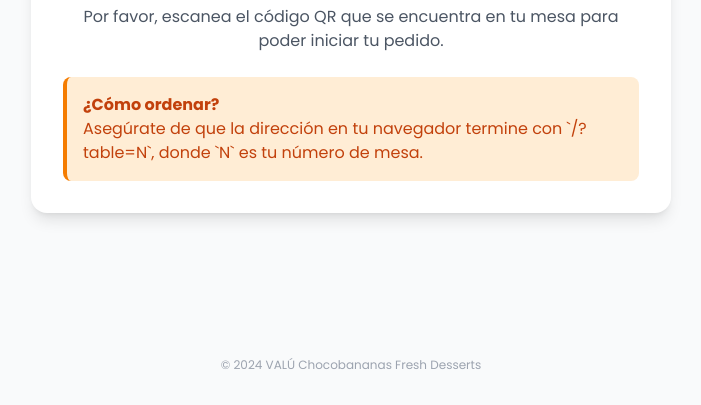
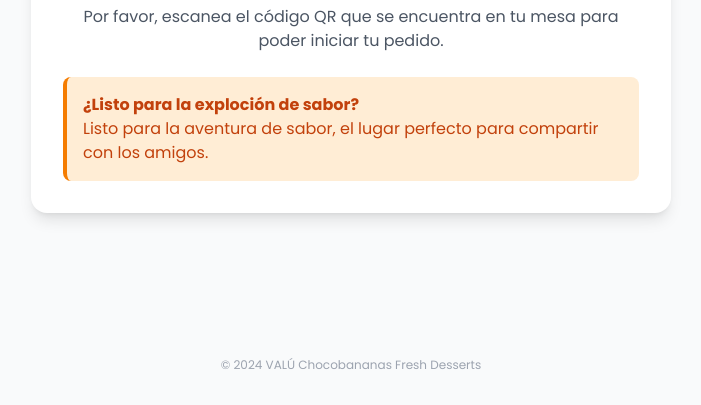
Before and after one commit to Maxlagartilloia/prueba1982, a plain HTML site: page index.html in a window 1280 px wide. Shown: the part 467-872 px from the top of the page, without its empty margins (289-990 px from the left). Drawn offline with nearby package versions, Linux system fonts and the light colour scheme.

Commit message:
index.html

```diff
--- a/index.html
+++ b/index.html
@@ -106,8 +106,8 @@
                     <h2 class="text-2xl font-bold brand-brown mb-2">Escanea el Código QR</h2>
                     <p class="text-gray-600 mb-6">Por favor, escanea el código QR que se encuentra en tu mesa para poder iniciar tu pedido.</p>
                     <div class="bg-orange-100 border-l-4 border-brand-orange text-orange-700 p-4 rounded-lg text-left">
-                        <p class="font-bold">¿Cómo ordenar?</p>
-                        <p>Asegúrate de que la dirección en tu navegador termine con `/?table=N`, donde `N` es tu número de mesa.</p>
+                        <p class="font-bold">¿Listo para la exploción de sabor?</p>
+                        <p>Listo para la aventura de sabor, el lugar perfecto para compartir con los amigos.</p>
                     </div>
                 </div>
             </div>
```
